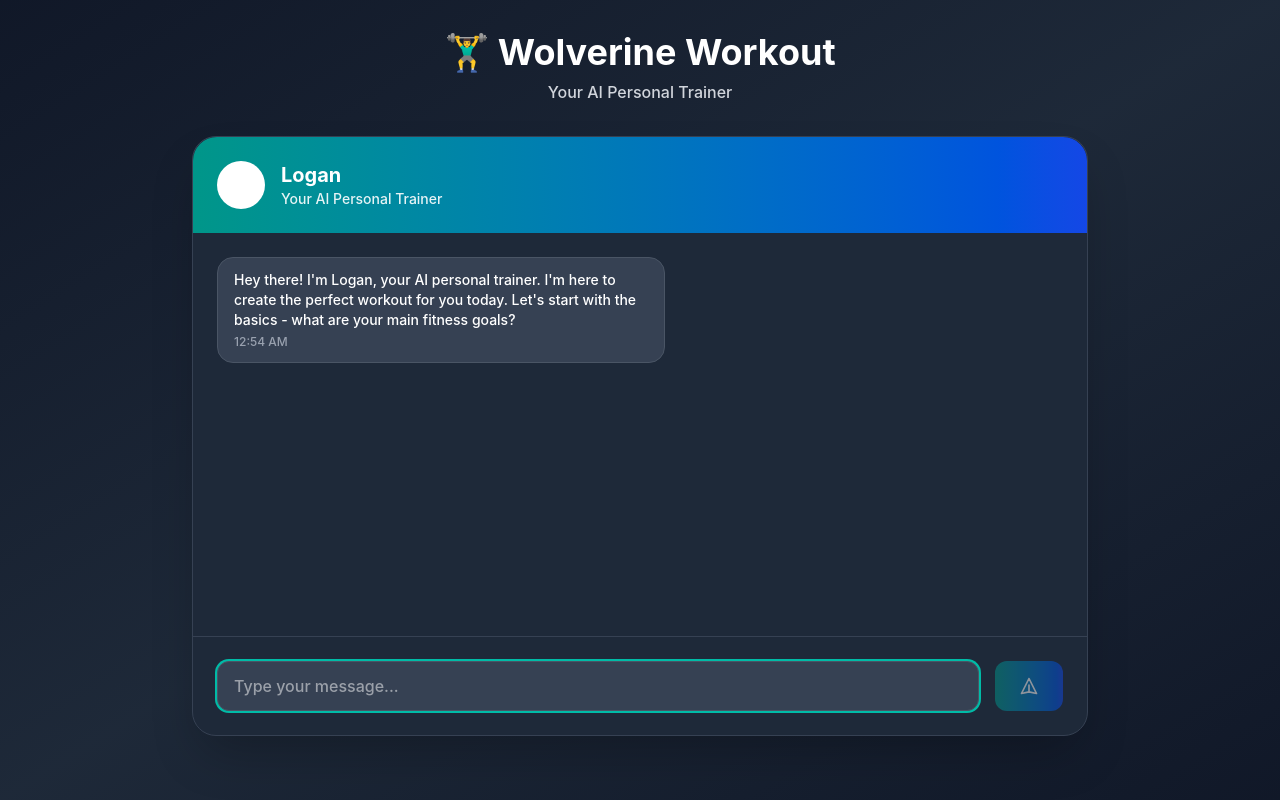
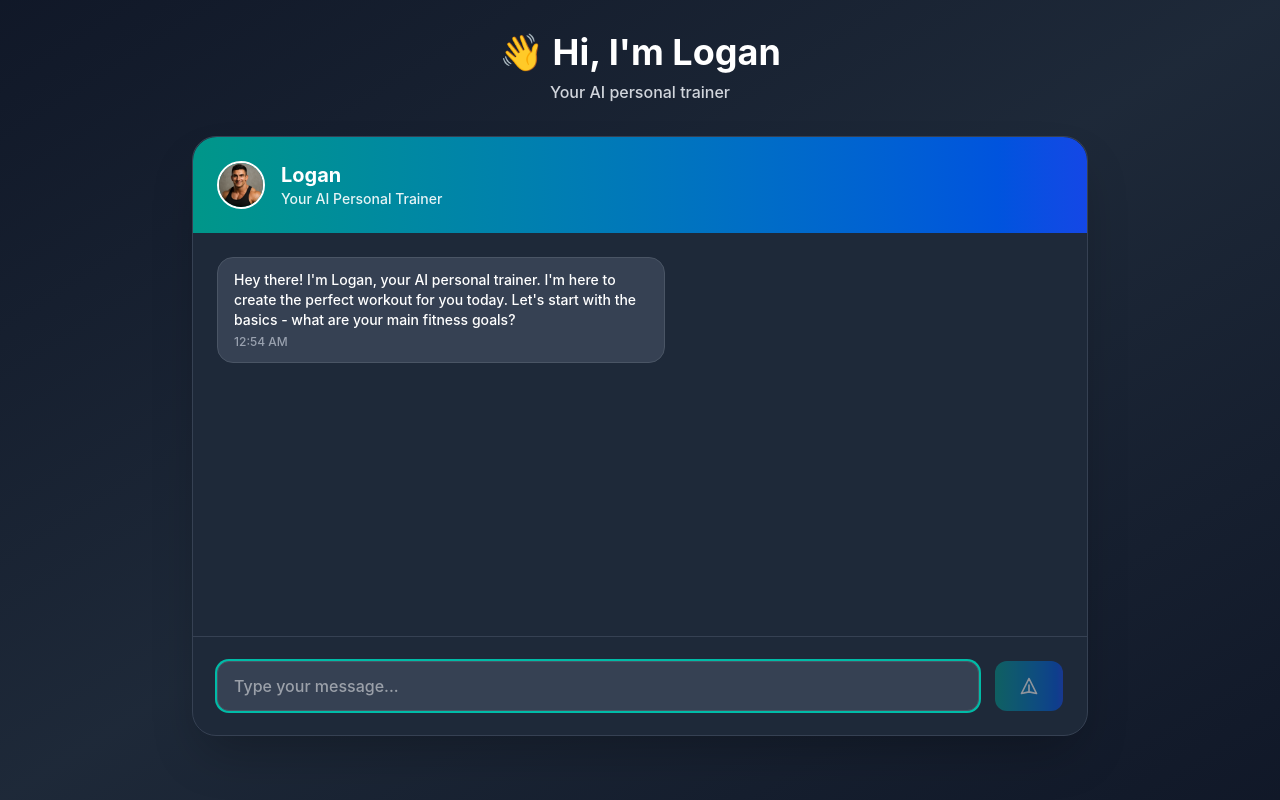
Before and after one commit to logan1085/wolverineworkout2, a Next.js app: page / in a window 1280 px wide. Built offline with nearby package versions, Linux system fonts and the light colour scheme.

Commit message:
updated profile photo

```diff
--- a/src/app/page.tsx
+++ b/src/app/page.tsx
@@ -39,9 +39,9 @@ export default function Home() {
       <div className="container mx-auto px-4 py-8">
         <header className="text-center mb-8">
           <h1 className="text-4xl font-bold text-white mb-2">
-            🏋️‍♂️ Wolverine Workout
+          👋 Hi, I'm Logan
           </h1>
-          <p className="text-gray-300">Your AI Personal Trainer</p>
+          <p className="text-gray-300">Your AI personal trainer</p>
         </header>
 
         <div className="max-w-4xl mx-auto">
--- a/src/components/LoganChat.tsx
+++ b/src/components/LoganChat.tsx
@@ -378,7 +378,7 @@ ${workoutPlan.notes}`,
               </div>
               <div>
                 <h2 className="text-2xl font-bold">Logan</h2>
-                <p className="text-sm opacity-90">Your AI Personal Trainer</p>
+                <p className="text-sm opacity-90">Certified badass</p>
               </div>
             </div>
             <button
--- a/src/components/SimpleChat.tsx
+++ b/src/components/SimpleChat.tsx
@@ -267,8 +267,21 @@ export default function SimpleChat({ onWorkoutProposed }: SimpleChatProps) {
       {/* Header */}
       <div className="bg-gradient-to-r from-teal-600 to-blue-700 text-white p-6 rounded-t-3xl">
         <div className="flex items-center space-x-4">
-          <div className="w-12 h-12 bg-white bg-opacity-20 rounded-full flex items-center justify-center">
-            <span className="text-xl font-bold">L</span>
+          <div className="w-12 h-12 rounded-full overflow-hidden border-2 border-white border-opacity-30">
+            <img
+              src="/logan-profile.jpg"
+              alt="Logan - AI Personal Trainer"
+              className="w-full h-full object-cover"
+              onError={(e) => {
+                // Fallback to letter avatar if image fails to load
+                const target = e.target as HTMLImageElement;
+                target.style.display = 'none';
+                target.nextElementSibling?.classList.remove('hidden');
+              }}
+            />
+            <div className="hidden w-full h-full bg-white bg-opacity-20 rounded-full flex items-center justify-center">
+              <span className="text-xl font-bold">L</span>
+            </div>
           </div>
           <div>
             <h2 className="text-xl font-bold">Logan</h2>
```
Also changed, not shown: public/logan-profile.jpg (added).
